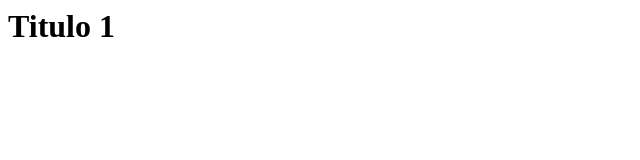
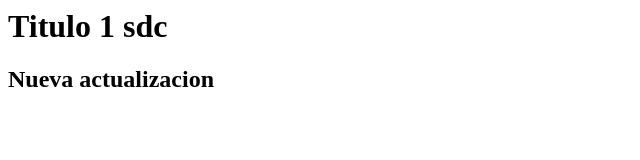
Before and after one commit to AldoEdgar/proyecto, a plain HTML site: page index.html in a window 1280 px wide. Shown: the whole page, without its empty margins (0-640 px from the left). Drawn offline with Linux system fonts and the light colour scheme.

Commit message:
tercer commit

```diff
--- a/index.html
+++ b/index.html
@@ -3,5 +3,6 @@
         <meta>
         <title charset="UTF-8">Primer</title>
     </head>
-    <h1>Titulo 1</h1>
+    <h1>Titulo 1 sdc</h1>
+    <h2>Nueva actualizacion</h2>
 </html>
```
